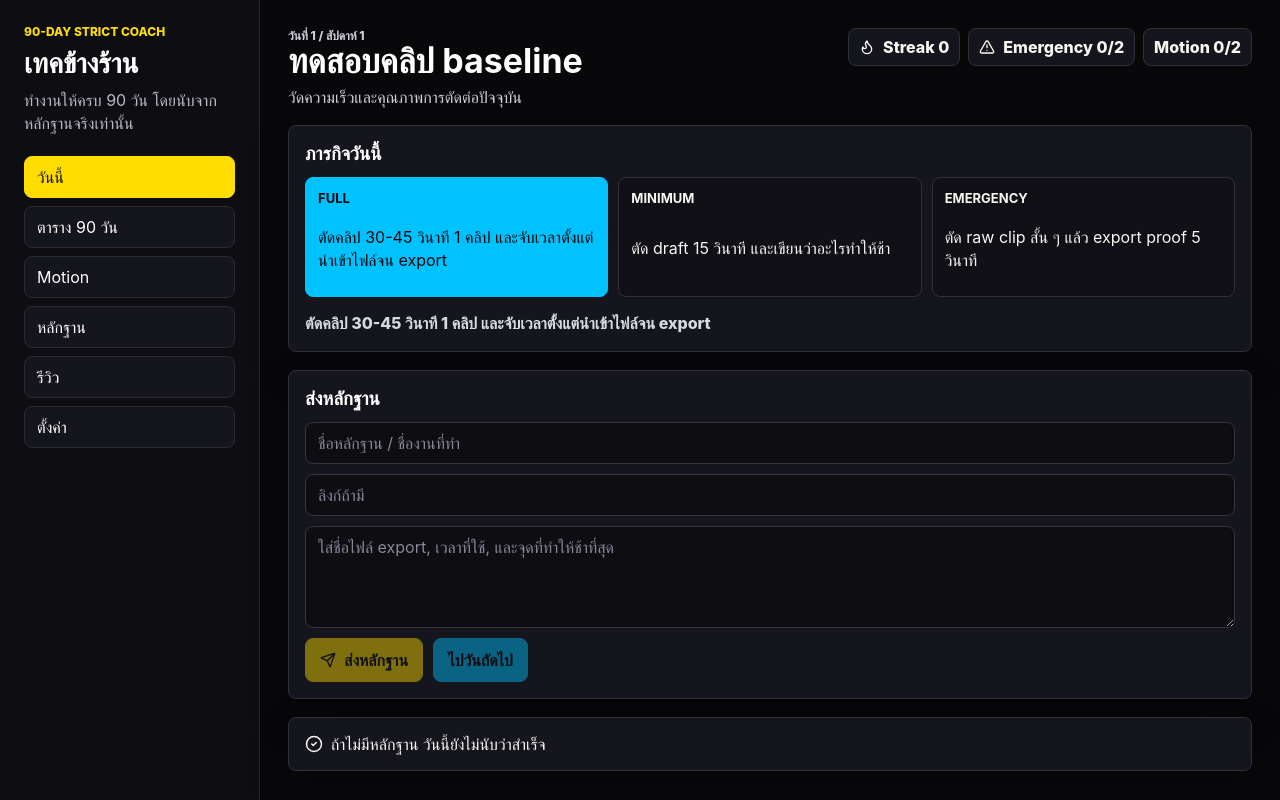
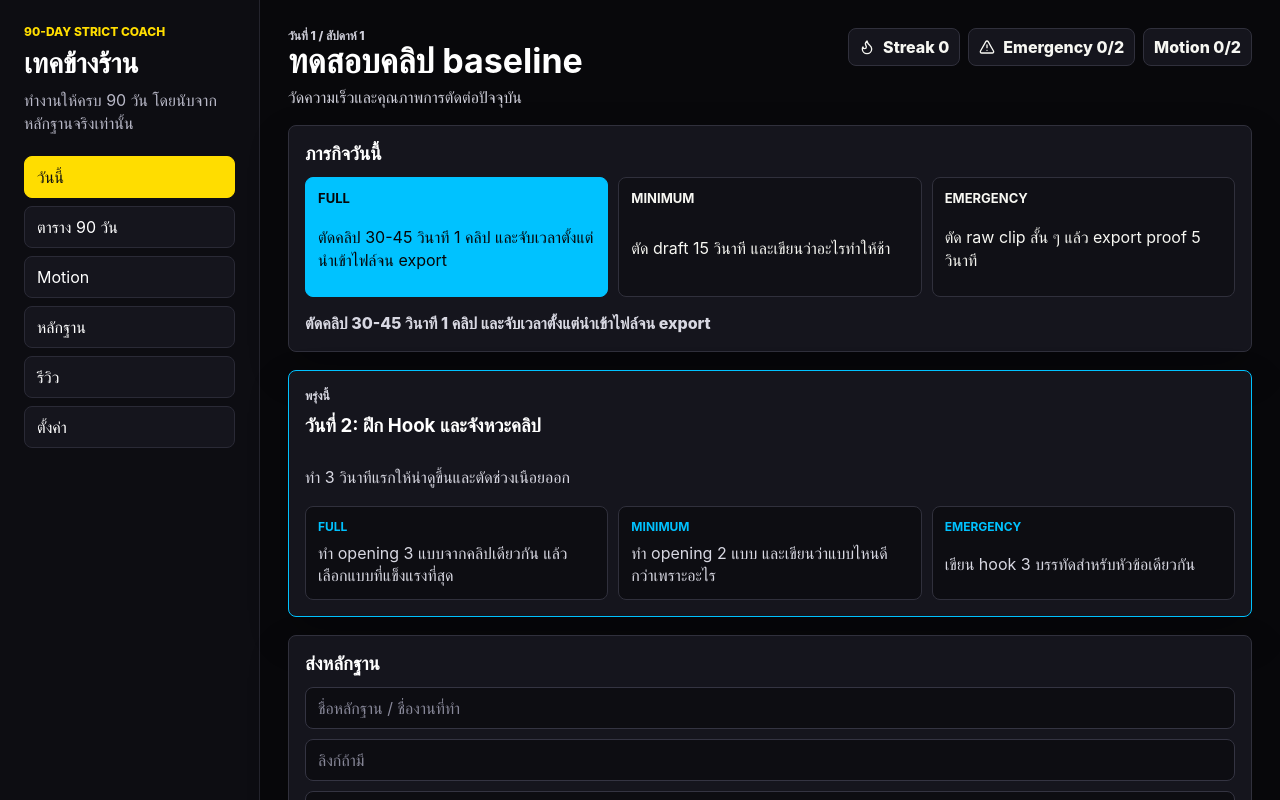
Before and after one commit to suchadakha10/Chakkange90, a React (Vite) app: page / in a window 1280 px wide. Shown: the top 800 px of the page. Built offline with nearby package versions, Linux system fonts and the light colour scheme.

Commit message:
feat: show tomorrow mission preview

```diff
--- a/src/App.tsx
+++ b/src/App.tsx
@@ -20,10 +20,9 @@ export default function App() {
     saveChallengeState(state);
   }, [state]);
 
-  const todayMission = useMemo(
-    () => seedPlan.weeks.flatMap((week) => week.days).find((day) => day.day === state.currentDay) ?? seedPlan.weeks[0].days[0],
-    [state.currentDay],
-  );
+  const missions = useMemo(() => seedPlan.weeks.flatMap((week) => week.days), []);
+  const todayMission = useMemo(() => missions.find((day) => day.day === state.currentDay) ?? missions[0], [missions, state.currentDay]);
+  const tomorrowMission = useMemo(() => missions.find((day) => day.day === state.currentDay + 1), [missions, state.currentDay]);
 
   return (
     <main className="app-shell">
@@ -40,7 +39,7 @@ export default function App() {
         </nav>
       </aside>
       <section className="workspace">
-        {activeTab === "วันนี้" && <TodayCommandCenter mission={todayMission} state={state} onChange={setState} />}
+        {activeTab === "วันนี้" && <TodayCommandCenter mission={todayMission} tomorrowMission={tomorrowMission} state={state} onChange={setState} />}
         {activeTab === "ตาราง 90 วัน" && <PlanView plan={seedPlan} proofs={state.proofs} currentDay={state.currentDay} startDate={state.startDate} />}
         {activeTab === "Motion" && <MotionTrack state={state} />}
         {activeTab === "หลักฐาน" && <ProofVault proofs={state.proofs} />}
--- a/src/components/TodayCommandCenter.tsx
+++ b/src/components/TodayCommandCenter.tsx
@@ -5,6 +5,7 @@ import type { ChallengeState, DailyMission, ProofEntry, TaskLevel } from "../dom
 
 interface Props {
   mission: DailyMission;
+  tomorrowMission?: DailyMission;
   state: ChallengeState;
   onChange: (state: ChallengeState) => void;
 }
@@ -17,7 +18,7 @@ function proofTypeFor(mission: DailyMission, level: TaskLevel): ProofEntry["proo
   return "draft";
 }
 
-export function TodayCommandCenter({ mission, state, onChange }: Props) {
+export function TodayCommandCenter({ mission, tomorrowMission, state, onChange }: Props) {
   const [level, setLevel] = useState<TaskLevel>("full");
   const [title, setTitle] = useState("");
   const [notes, setNotes] = useState("");
@@ -112,6 +113,35 @@ export function TodayCommandCenter({ mission, state, onChange }: Props) {
         <p className="selected-task">{selectedTask}</p>
       </section>
 
+      {tomorrowMission && (
+        <section className="panel tomorrow-panel">
+          <div className="panel-heading">
+            <div>
+              <p className="eyebrow dark">พรุ่งนี้</p>
+              <h3>
+                วันที่ {tomorrowMission.day}: {tomorrowMission.title}
+              </h3>
+            </div>
+            {tomorrowMission.requiresMotion && <span className="tag">Motion</span>}
+          </div>
+          <p>{tomorrowMission.focus}</p>
+          <div className="tomorrow-grid">
+            <div>
+              <strong>FULL</strong>
+              <span>{tomorrowMission.full}</span>
+            </div>
+            <div>
+              <strong>MINIMUM</strong>
+              <span>{tomorrowMission.minimum}</span>
+            </div>
+            <div>
+              <strong>EMERGENCY</strong>
+              <span>{tomorrowMission.emergency}</span>
+            </div>
+          </div>
+        </section>
+      )}
+
       <section className="panel">
         <h3>ส่งหลักฐาน</h3>
         {level !== "full" && <input value={reason} onChange={(event) => setReason(event.target.value)} placeholder="เหตุผลที่ลดขนาดงาน" />}
--- a/src/styles.css
+++ b/src/styles.css
@@ -211,6 +211,36 @@ textarea {
 .selected-task {
   font-weight: 800;
   margin: 14px 0 0;
+}
+
+.tomorrow-panel {
+  border-color: #00c2ff;
+}
+
+.tomorrow-grid {
+  display: grid;
+  gap: 10px;
+  grid-template-columns: 1fr;
+  margin-top: 14px;
+}
+
+.tomorrow-grid div {
+  background: #0d0d12;
+  border: 1px solid #30303c;
+  border-radius: 8px;
+  display: grid;
+  gap: 8px;
+  padding: 12px;
+}
+
+.tomorrow-grid strong {
+  color: #00c2ff;
+  font-size: 12px;
+}
+
+.tomorrow-grid span {
+  color: #d8d8e2;
+  line-height: 1.4;
 }
 
 input,
@@ -450,6 +480,10 @@ textarea::placeholder {
     grid-template-columns: repeat(3, minmax(0, 1fr));
   }
 
+  .tomorrow-grid {
+    grid-template-columns: repeat(3, minmax(0, 1fr));
+  }
+
   .week-grid {
     grid-template-columns: repeat(auto-fit, minmax(280px, 1fr));
   }
```
Also changed, not shown: 1 other file (tests, documents, lock files or other folders).
